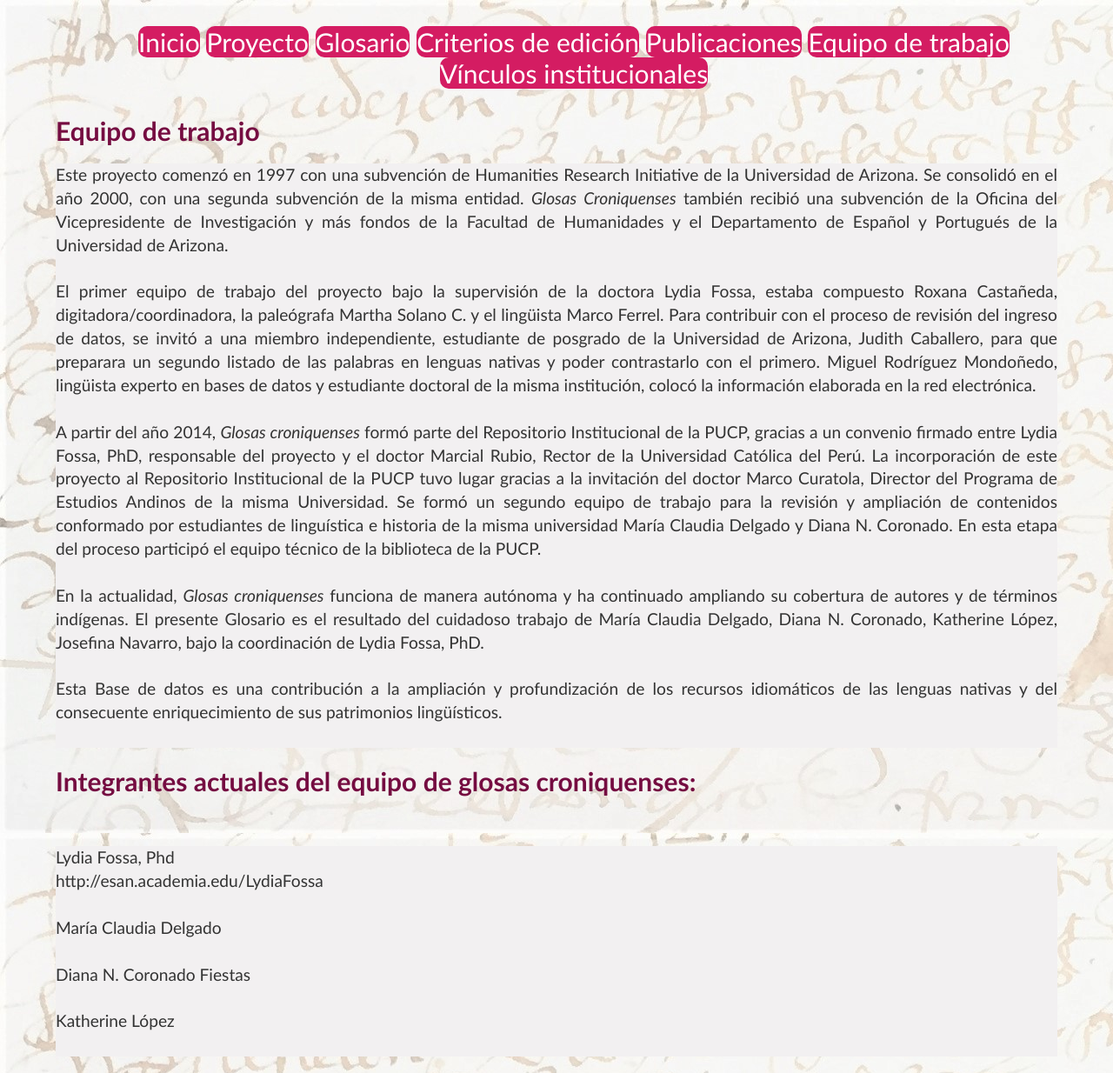
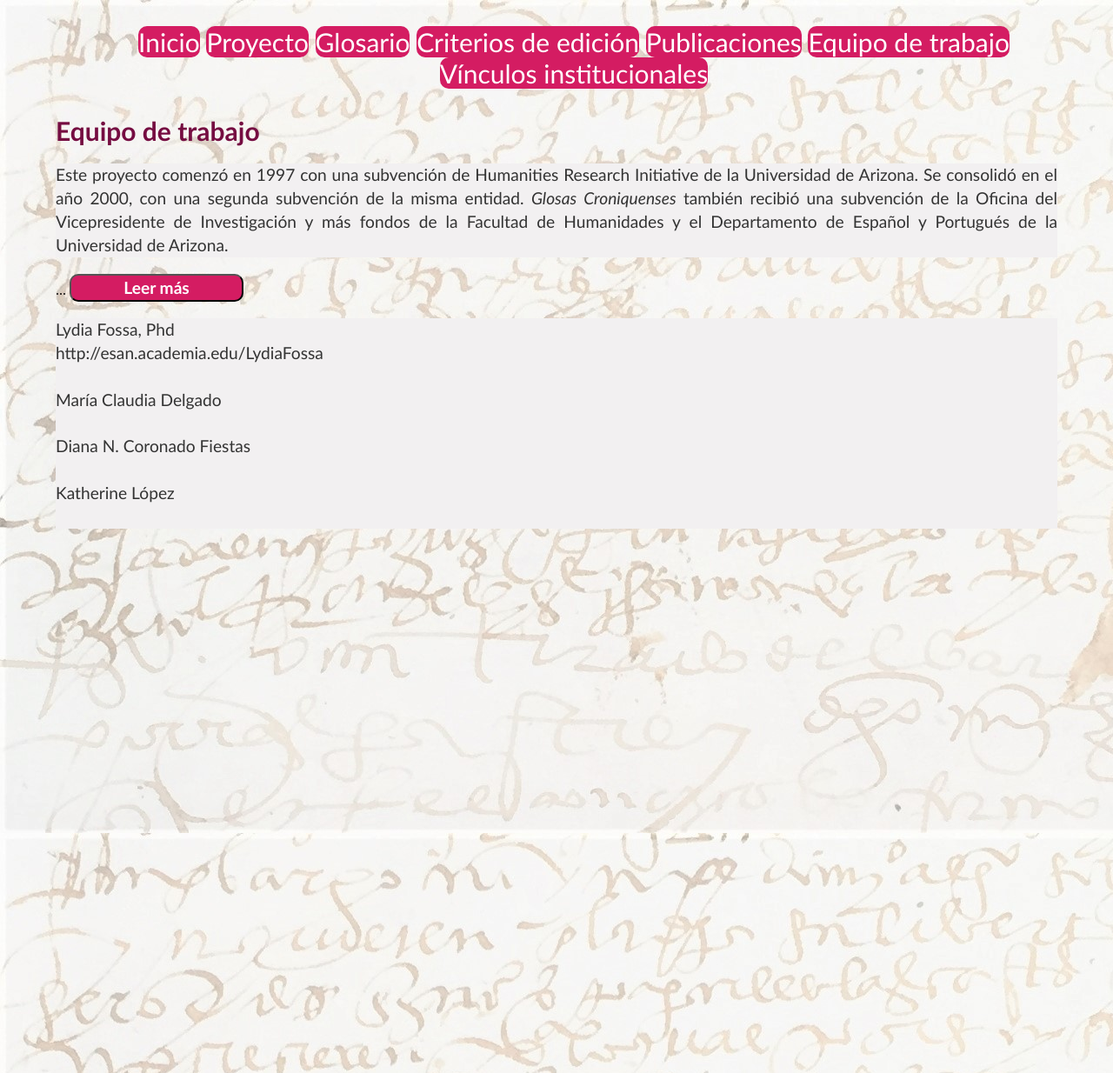
Before and after one commit to glosascroniquenses/glosascroniquenses.github.io, a Jekyll site: the page trabajo/index.html, which Jekyll copies as it is, in a window 1280 px wide. Shown: the whole page at 87% size. Built offline with Jekyll 4.4.1, drawn with Linux system fonts in a browser that asks for light colours.

Commit message:
Update index.html

```diff
--- a/trabajo/index.html
+++ b/trabajo/index.html
@@ -26,6 +26,10 @@
 <p>
 Este proyecto comenzó en 1997 con una subvención de Humanities Research Initiative de la Universidad de Arizona. Se consolidó en el año 2000, con una segunda subvención de la misma entidad. <i>Glosas Croniquenses</i> también recibió una subvención de la Oficina del Vicepresidente de Investigación y más fondos de la Facultad de Humanidades y el Departamento de Español y Portugués de la Universidad de Arizona.
 <br>
+	</p>
+
+<span id="dots">...</span><span id="more">
+
 <br>
 El primer equipo de trabajo del proyecto bajo la supervisión de la doctora Lydia Fossa, estaba compuesto Roxana Castañeda, digitadora/coordinadora, la paleógrafa Martha Solano C. y el lingüista Marco Ferrel. Para contribuir con el proceso de revisión del ingreso de datos, se invitó a una miembro independiente, estudiante de posgrado de la Universidad de Arizona, Judith Caballero, para que preparara un segundo listado de las palabras en lenguas nativas y poder contrastarlo con el primero. Miguel Rodríguez Mondoñedo, lingüista experto en bases de datos y estudiante doctoral de la misma institución, colocó la información elaborada en la red electrónica.
 <br>
@@ -42,6 +46,12 @@
 <h1>Integrantes actuales del equipo de glosas croniquenses:</h1>
 <br>
 </p>
+
+</span>
+</body>
+</html>
+
+<button onclick="myFunction()" id="myBtn">Leer más</button>
 
 <p>
 
```
